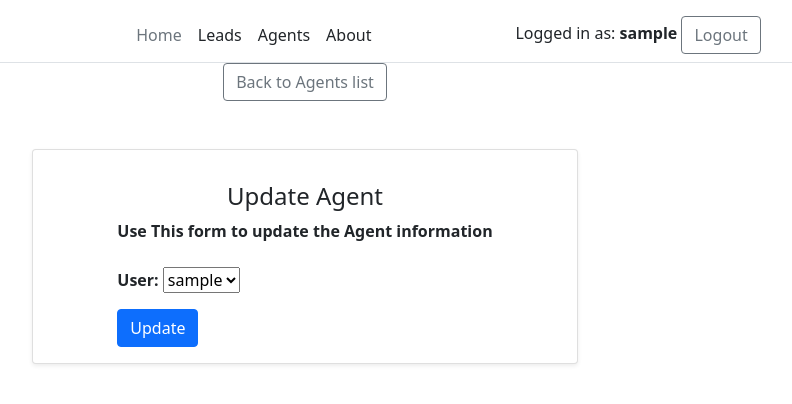
After one commit to IBSHAMI/CRM_Application, a Django app: page /agents/1/update/ in a window 1280 px wide. The commit adds this page. Shown: the top 404 px of the page, without its empty margins (335-1127 px from the left). Run offline with Django 4.2, Linux system fonts and the light colour scheme; a user stored in the database is signed in; tables that the repository leaves empty hold one stand-in row (values such as "Sample post").

Commit message:
feat: Added Agent create, update, delete and detail pages. Added Agent filter by organization

```diff
--- /dev/null
+++ b/agents/forms.py
@@ -0,0 +1,10 @@
+from django import forms
+from leads.models import Agent
+
+
+class AgentModelForm(forms.ModelForm):
+    class Meta:
+        model = Agent
+        fields = (
+            'user',
+        )
--- /dev/null
+++ b/agents/templates/agents/agent_update.html
@@ -0,0 +1,27 @@
+{% extends "base.html" %}
+
+{% block content %}
+<div class="container">
+  <div class="d-flex justify-content-center">
+    <a href="{% url 'agents:agents_list' %}" class="btn btn-outline-secondary mb-5 flex-shrink-0">
+      Back to Agents list</a>
+  </div>
+<div class="row d-flex justify-content-center">
+<div class="col-md-6">
+<div class="card shadow-sm">
+<article class="card-body mx-auto">
+<h4 class="card-title mt-3 text-center">Update Agent</h4>
+<p class="text-center mb-4">Use This form to update the Agent information</p>
+<form method="post" action=".">
+  {% csrf_token %}
+  {{ form.as_p }}
+<div class="form-group">
+    <button type="submit" class="btn btn-primary btn-block"> Update </button>
+</div>
+</form>
+</article>
+</div>
+</div>
+</div>
+</div>
+{% endblock content %}
--- a/agents/templates/agents/agents_list.html
+++ b/agents/templates/agents/agents_list.html
@@ -5,7 +5,7 @@
 <div class="container px-4 py-5" id="hanging-icons">
   <div class="d-flex justify-content-between list-inline">
     <h3 class="list-inline-item">Agents List</h3>
-    <a href="{% url 'leads:lead_create' %}" class="btn btn-outline-secondary list-inline-item">
+    <a href="{% url 'agents:agents_create' %}" class="btn btn-outline-secondary list-inline-item">
       Create Agent</a>
   </div>
     <div class="row g-4 py-5 row-cols-1 row-cols-lg-2">
@@ -15,9 +15,9 @@
           <svg class="bi" width="1em" height="1em"><use xlink:href="#toggles2"></use></svg>
         </div>
         <div>
-          <h3>{{ Agent.user.username }}</h2>
+          <h3>{{ agent.user.username }}</h2>
           <p class="py-1 text-right">Paragraph of text beneath the heading to explain the heading. We'll add onto it with another sentence and probably just keep going until we run out of words.</p>
-          <a href="{% url 'leads:lead_detail' lead.pk %}" class="btn btn-primary">
+          <a href="{% url 'agents:agent_detail' agent.pk %}" class="btn btn-primary">
             Agent Details
           </a>
         </div>
--- a/agents/urls.py
+++ b/agents/urls.py
@@ -1,14 +1,18 @@
 from django.urls import path
 from .views import (
     AgentListView,
+    AgentCreateView,
+    AgentDetailView,
+    AgentUpdateView,
+    AgentDeleteView,
 )
 
 app_name = 'agents'
 
 urlpatterns = [
     path('', AgentListView.as_view(), name='agents_list'),
-    # path('<int:pk>/', LeadDetailView.as_view(), name='lead_detail'),
-    # path('<int:pk>/update/', LeadUpdateView.as_view(), name='lead_update'),
-    # path('<int:pk>/delete/', LeadDeleteView.as_view(), name='lead_delete'),
-    # path('create/', LeadCreateView.as_view(), name='lead_create'),
+    path('<int:pk>/', AgentDetailView.as_view(), name='agent_detail'),
+    path('<int:pk>/update/', AgentUpdateView.as_view(), name='agent_update'),
+    path('<int:pk>/delete/', AgentDeleteView.as_view(), name='agent_delete'),
+    path('create/', AgentCreateView.as_view(), name='agents_create'),
 ]
--- a/agents/views.py
+++ b/agents/views.py
@@ -2,6 +2,7 @@ from django.shortcuts import reverse
 from django.contrib.auth.mixins import LoginRequiredMixin
 from django.views.generic import TemplateView, ListView, DetailView, CreateView, UpdateView, DeleteView
 from leads.models import Agent
+from .forms import AgentModelForm
 
 
 # Create your views here.
@@ -10,4 +11,49 @@ class AgentListView(LoginRequiredMixin, ListView):
     context_object_name = 'agents'
 
     def get_queryset(self):
-        return Agent.objects.all()
+        return Agent.objects.filter(organization=self.request.user.userprofile)
+
+
+# Agent Create
+class AgentCreateView(LoginRequiredMixin, CreateView):
+    template_name = 'agents/agent_create.html'
+    form_class = AgentModelForm
+
+    def get_success_url(self):
+        return reverse('agents:agents_list')
+
+    def form_valid(self, form):
+        agent = form.save(commit=False)
+        agent.organization = self.request.user.userprofile
+        agent.save()
+        return super(AgentCreateView, self).form_valid(form)
+
+# Agent Detail View
+class AgentDetailView(LoginRequiredMixin, DetailView):
+    template_name = 'agents/agent_detail.html'
+    context_object_name = 'agent'
+
+    def get_queryset(self):
+        return Agent.objects.filter(organization=self.request.user.userprofile)
+
+
+# Agent Update View
+class AgentUpdateView(LoginRequiredMixin, UpdateView):
+    template_name = 'agents/agent_update.html'
+    form_class = AgentModelForm
+
+    def get_success_url(self):
+        return reverse('agents:agents_list')
+
+    def get_queryset(self):
+        return Agent.objects.filter(organization=self.request.user.userprofile)
+
+# Agent Delete View
+class AgentDeleteView(LoginRequiredMixin, DeleteView):
+    template_name = 'agents/agent_delete.html'
+
+    def get_success_url(self):
+        return reverse('agents:agents_list')
+
+    def get_queryset(self):
+        return Agent.objects.filter(organization=self.request.user.userprofile)
```
Also changed, not shown: agents/templates/agents/agent_create.html (added, +11 -0 lines), agents/templates/agents/agent_delete.html (added, +12 -0 lines), agents/templates/agents/agent_detail.html (added, +32 -0 lines).
